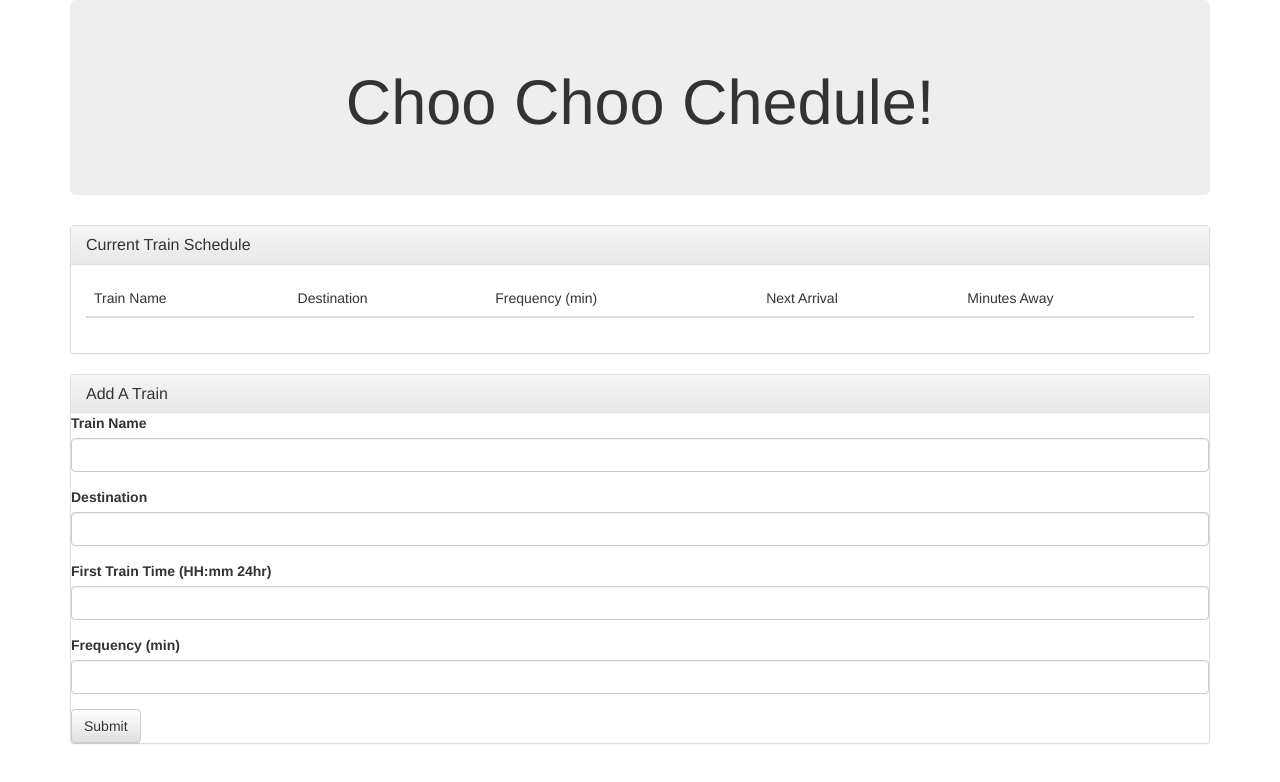
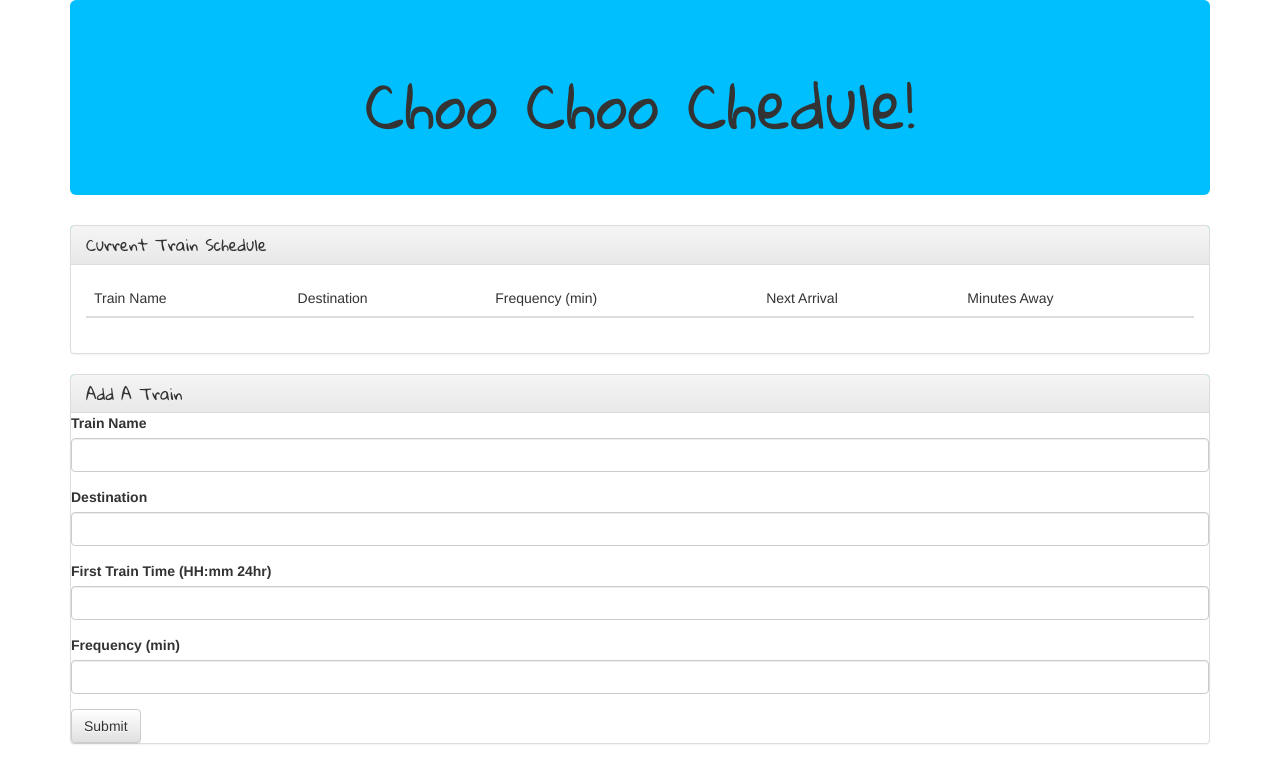
Before and after one commit to wesdriver45/TrainScheduler, a plain HTML site: page index.html in a window 1280 px wide. Drawn offline with nearby package versions, Linux system fonts and the light colour scheme; no server answers.

Commit message:
css changes

```diff
--- a/assets/css/style.css
+++ b/assets/css/style.css
@@ -1,3 +1,9 @@
 .jumbotron {
-	background-color: #00bfff;
+	background-color: #00bfff!important;
+	font-family: 'Gloria Hallelujah', cursive;
 }
+
+.panel-heading {
+	background-color: #00bfff!important;
+	font-family: 'Gloria Hallelujah', curisve;
+}
--- a/index.html
+++ b/index.html
@@ -18,6 +18,7 @@
 
  <script src="https://cdn.jsdelivr.net/momentjs/2.12.0/moment.min.js"></script>
 
+<link href="https://fonts.googleapis.com/css?family=Gloria+Hallelujah" rel="stylesheet">
 
 </head>
 <body>
```
